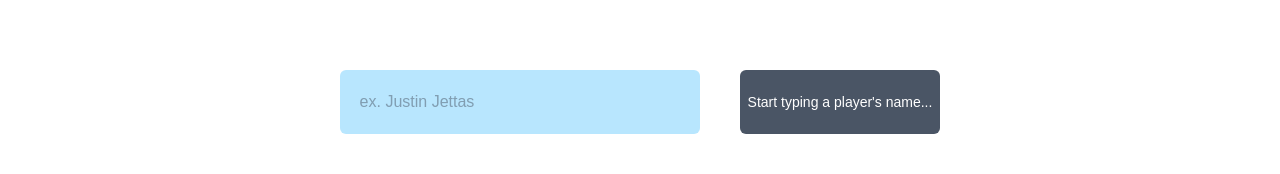
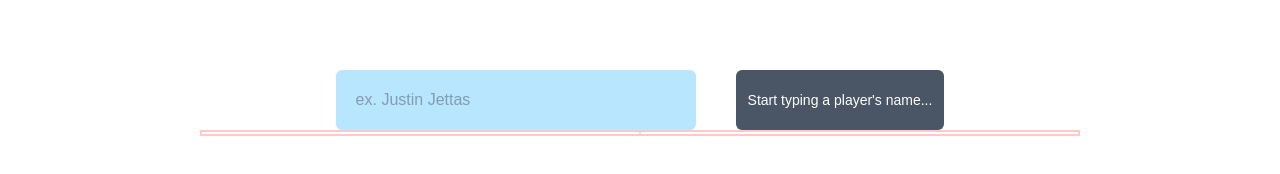
Before and after one commit to akohl2733/fantasy-rankings-2026, a Next.js app in the folder frontend/: page /search in a window 1280 px wide. Shown: the part 360-534 px from the top of the page. Built offline with nearby package versions, Linux system fonts and the light colour scheme.

Commit message:
Some visual changes and populated PlayerCard in Search

```diff
--- a/frontend/app/api/players.ts
+++ b/frontend/app/api/players.ts
@@ -27,10 +27,9 @@ export async function getPlayersBySimilarName(playerName: string | null) {
         if (!res.ok) {
             throw new Error(`There was an Error: ${res.status}`);
         }
-        const data = await res.json();
-        const playerNameList = data.map((p: Player) => p.name);
+        const playerList = await res.json();
 
-        return playerNameList
+        return playerList
     } catch {
         console.error("Error on fetching.");
     }
--- a/frontend/app/search/SearchBar.tsx
+++ b/frontend/app/search/SearchBar.tsx
@@ -2,11 +2,14 @@
 
 import { useEffect, useRef, useState } from 'react';
 import { getPlayersBySimilarName } from '../api/players';
+import PlayerCard, { Player } from '../components/PlayerCard';
 
 export default function PlayerSearchBar() {
     const inputRef = useRef<HTMLInputElement>(null);
     const [ playerName, setPlayerName ] = useState<string>("")
-    const [ playerNames, setPlayerNames ] = useState<string[]>([])
+    const [ players, setPlayers ] = useState<Player[]>([])
+    const [ selectedPlayer, setSelectedPlayer ] = useState<Player | null>(null)
+    const [ isPending, setIsPending ] = useState(false);
 
     const timerRef = useRef<NodeJS.Timeout | null>(null)
     const debouncedFetchRef = useRef<((name: string) => void) | null>(null)
@@ -20,14 +23,14 @@ export default function PlayerSearchBar() {
             }
 
             if (!name.trim()) {
-                setPlayerNames([]);
+                setPlayers([]);
                 return;
             }
 
             timerRef.current = setTimeout(async() => {
                 try {
                     const res = await getPlayersBySimilarName(name);
-                    setPlayerNames(res);
+                    setPlayers(res);
                 } catch (error) {
                     console.error("Failed to fetch players:", error);
                 }
@@ -47,33 +50,55 @@ export default function PlayerSearchBar() {
     }, [playerName])
 
 
+    // when typing starts, remove pending field and setPlayerName to new input
+    const handleInputChange = (e: string) => {
+        setIsPending(false);
+        setPlayerName(e);
+    }
+
+
     // Focus to input if button is clicked
     const clickBehavior = () => {
         inputRef.current?.focus();
     }
 
 
+    // when player is selected, prevent dropdown from showing
+    const onSelectPlayerClick = (selectedPlayer: Player) => {
+        setSelectedPlayer(selectedPlayer);
+        setPlayers([]);
+    }
+
+
     return (
         <>
             <div className='flex gap-10 justify-center'>
+                <div>
                     <input
                         ref={inputRef}
                         type='text'
                         value={playerName}
-                        onChange={(e) => setPlayerName(e.target.value)}
+                        onChange={(e) => handleInputChange(e.target.value)}
                         placeholder='ex. Justin Jettas'
-                        className="border-md border-black rounded-md bg-sky-200 text-gray-600 p-5 min-w-90"/>
-                    <button
-                        onClick={(e) => clickBehavior()}
-                        className='border-md border-black rounded-md bg-gray-600 text-white p-2 text-sm'
-                    >
-                            Start typing a player's name...
-                    </button>
+                        className="border-md border-black rounded-md bg-sky-200 text-gray-600 p-5 min-w-90 max-h-15"/>
+                    {players.length > 0 && <div className="border border-gray-400 rounded-md">
+                        {!isPending && players.map((player, idx) => {
+                            return <button key={idx} id={`${idx}`} onClick={() => onSelectPlayerClick(player)}>{player.name}</button>
+                        })}
+                    </div>
+                    }
+                </div>
+                <button
+                    onClick={(e) => clickBehavior()}
+                    className='border-md border-black rounded-md bg-gray-600 text-white px-3 text-sm max-h-15'
+                >
+                        Start typing a player's name...
+                </button>
             </div>
-            <div>
-                {playerNames && playerNames.map((name, idx) => {
-                    return <div key={idx} className='text-black'>{name}</div>
-                })}
+            <div className='flex justify-center items-center w-full border-2 border-red-200'>
+                <div className="flex items-center border border-green-200">
+                    {selectedPlayer && <PlayerCard players={[selectedPlayer]} />}
+                </div>
             </div>
         </>
     )
```
Also changed, not shown: 1 other file (tests, documents, lock files or other folders).
